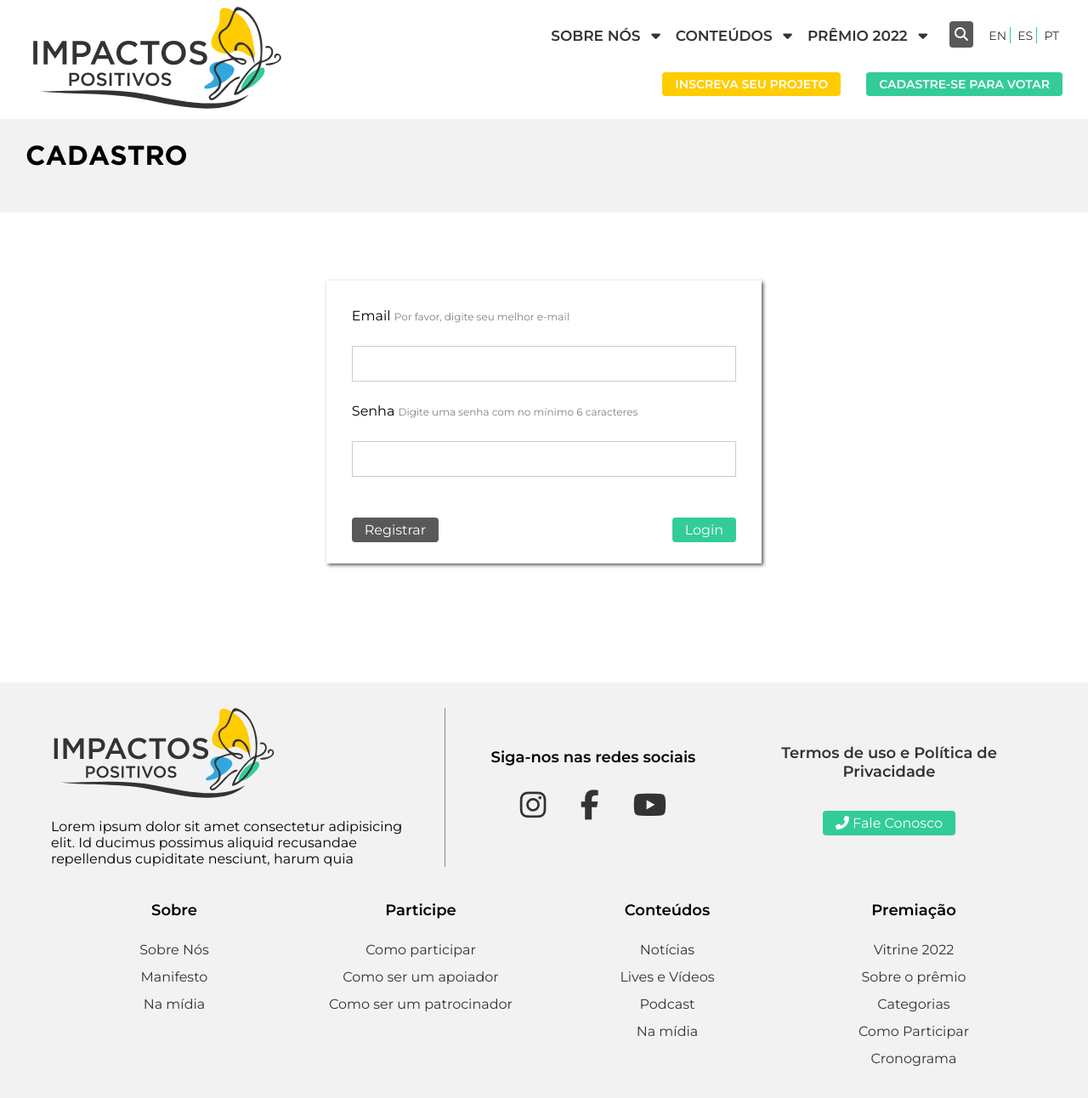
After one commit to dannyela991/PIPDevs, a PHP site: page /login-user.php in a window 1280 px wide. The commit adds this page. Shown: the whole page at 85% size. Run offline with PHP 8.4, Linux system fonts and the light colour scheme; some libraries are stand-ins or nearby versions.

Commit message:
Criação pg login-user.php

```diff
--- a/app/assets/style.css
+++ b/app/assets/style.css
@@ -732,6 +732,7 @@ footer .description{
     color: #fff;
     text-transform: uppercase;
     font-size: 24px;
+    text-align: center;
 }
 .banner-item p{
     font-family: 'Montserrat', sans-serif;
@@ -2446,6 +2447,16 @@ fieldset.step h2::before{
         margin: 80px auto;
     }
 }
+.login fieldset{
+    width: 100%;
+    margin: auto;
+}
+@media  screen and (min-width: 768px){
+    .login fieldset{
+        width: 60%;
+        margin: auto;
+    }
+}
 
 /* PAGINAS INTERNAS */
 .pages .page-header.about-us{
--- /dev/null
+++ b/login-user.php
@@ -0,0 +1,44 @@
+<?php
+// header
+include 'app/views/header.php';
+?>
+<!--  content -->
+<main>
+
+    <section class="regForm login">
+        <div class="page-header">
+            <div class="container">
+                <h1>Cadastro</h1>
+            </div>
+        </div>
+
+        <div class="container">
+            <form id="form_Users">
+                <fieldset class="step">
+                    <div class="form-group">
+                        <label for="email">Email <span>Por favor, digite seu melhor e-mail</span></label>
+                        <input type="email" name="email" id="email">
+                    </div>
+                    <div class="form-group">
+                        <label for="password">Senha <span>Digite uma senha com no mínimo 6 caracteres</span></label>
+                        <input type="password" name="password" id="password">
+                    </div>
+                    <div class="flex-form">
+                        <div class="read-more">
+                            <a href="#" class="btn bg-gray">Registrar</a>
+                        </div>
+                        <div class="read-more">
+                            <a href="#" class="btn bg-green">Login</a>
+                        </div>
+                    </div>
+                </fieldset>
+            </form>
+        </div>
+    </section>
+
+</main>
+
+<?php
+// footer
+include 'app/views/footer.php';
+?>
--- a/my-account.php
+++ b/my-account.php
@@ -16,7 +16,7 @@ include 'app/views/header.php';
             <div class="flex-container">
                 <div class="content">
                     <div class="tab">
-                        <!-- dados pessoasis usuário comum -->
+                        <!-- dados pessoais usuário comum -->
                         <button class="tablink" onclick="openPage('personal-comum-data')" id="defaultOpen">Dados Pessoais</button>
                         <!-- dados pessoais para usuários projetos -->
                         <button class="tablink" onclick="openPage('personal-data')" id="defaultOpen">Dados Pessoais</button>
```
